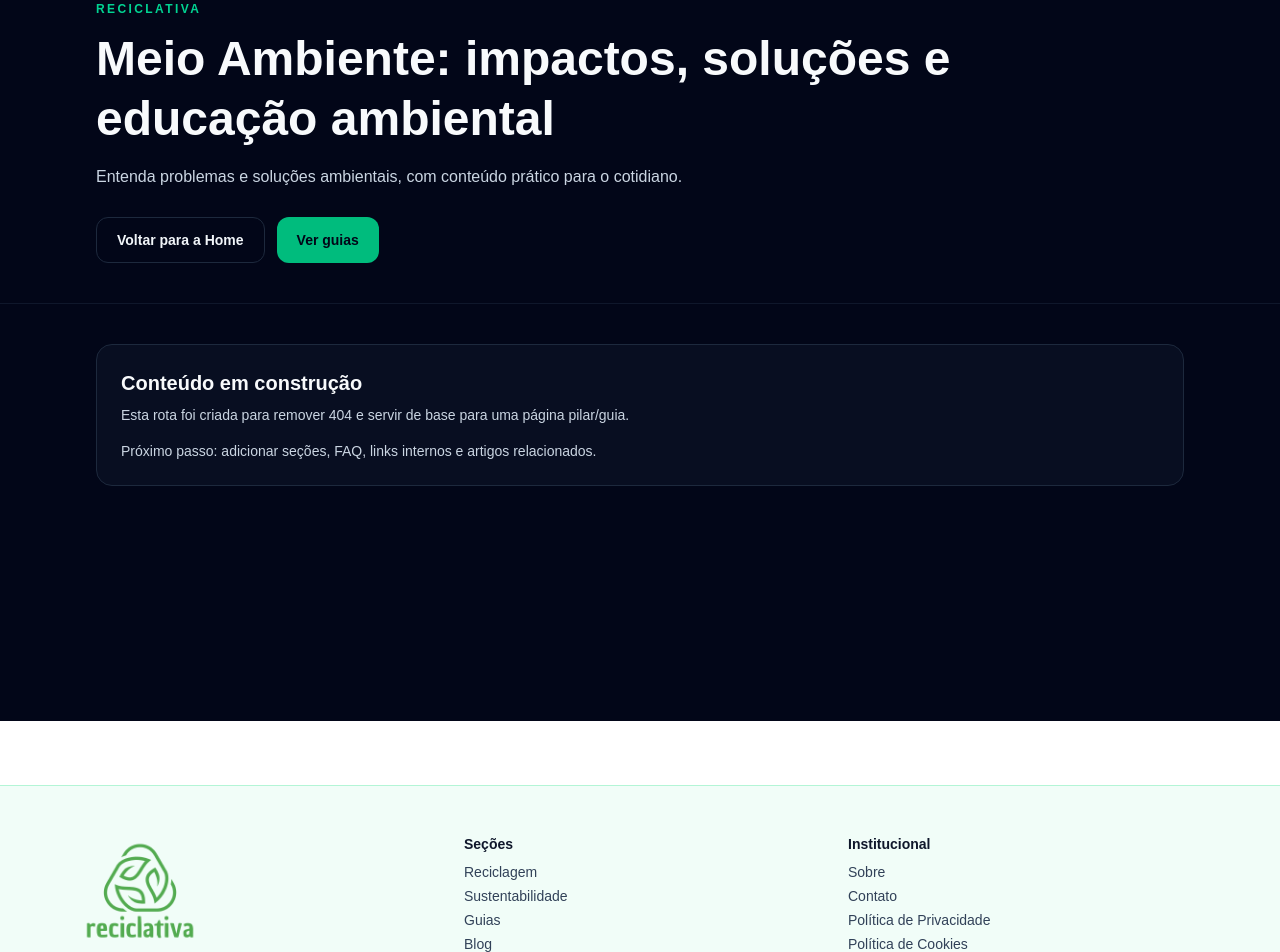
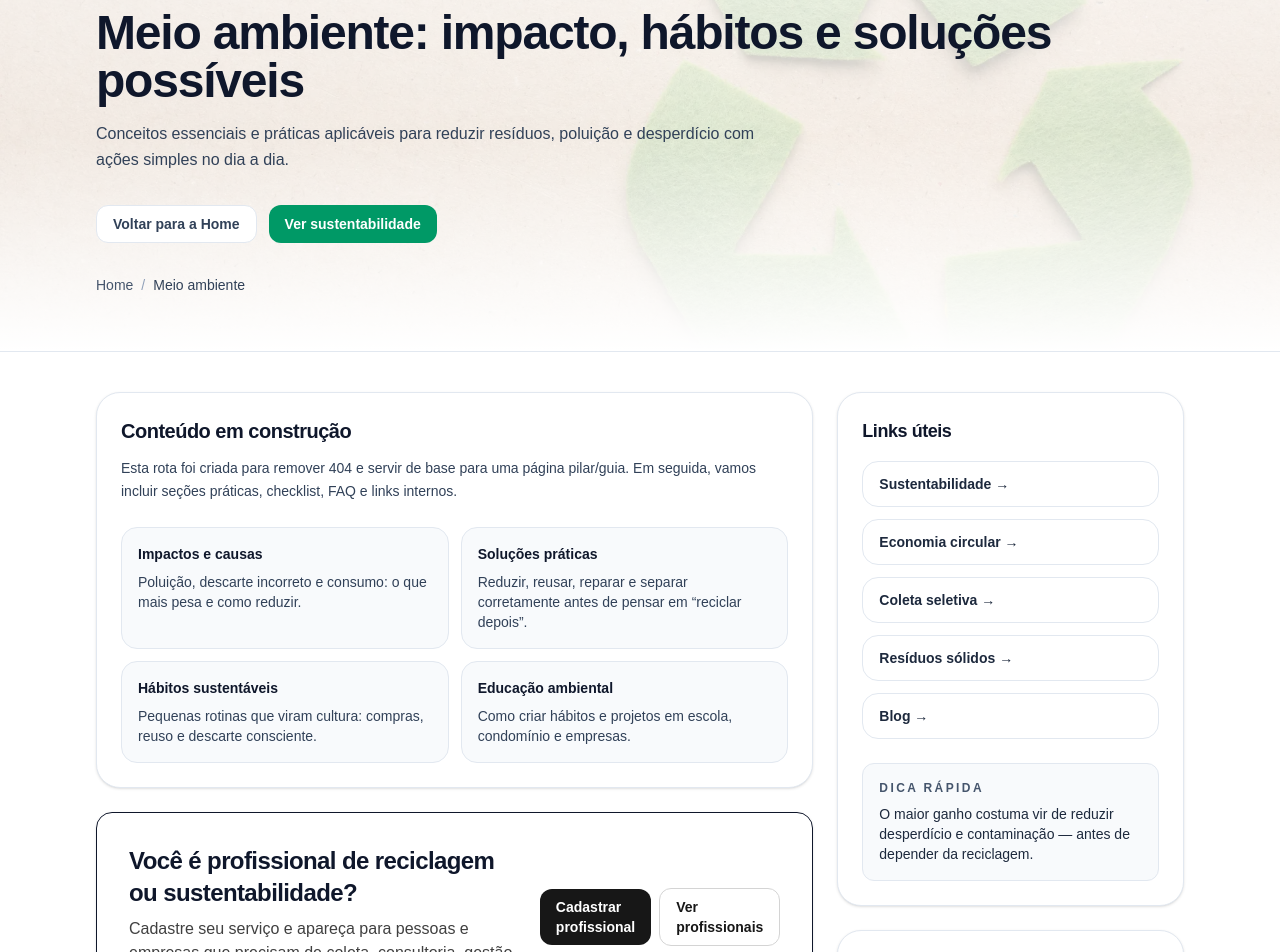
Before and after one commit to aieduardopompeu/reciclativa-portal, a Next.js app: page /meio-ambiente in a window 1280 px wide. Shown: the part 244-1196 px from the top of the page. Built offline with nearby package versions, Linux system fonts and the light colour scheme.

Commit message:
feat(meio-ambiente): padronizar layout no padrão sustentabilidade

```diff
--- a/src/app/meio-ambiente/page.tsx
+++ b/src/app/meio-ambiente/page.tsx
@@ -1,55 +1,213 @@
 import type { Metadata } from "next";
 import Link from "next/link";
+import AdCtaCard from "@/components/AdCtaCard";
+import ProfissionaisCta from "@/components/ctas/ProfissionaisCta";
 
 export const metadata: Metadata = {
   title: "Meio Ambiente | Reciclativa",
-  description: "Conteúdos sobre meio ambiente, impactos, soluções e educação ambiental com linguagem acessível.",
+  description:
+    "Meio ambiente: conceitos, impactos e práticas para reduzir resíduos, poluição e desperdício no dia a dia.",
   alternates: { canonical: "/meio-ambiente" },
+  openGraph: {
+    title: "Meio Ambiente | Reciclativa",
+    description:
+      "Conceitos, impactos e práticas para reduzir resíduos, poluição e desperdício.",
+    url: "/meio-ambiente",
+    type: "article",
+  },
 };
 
 export default function Page() {
   return (
-    <main className="min-h-screen bg-slate-950 text-slate-50">
-      <div className="border-b border-slate-900">
-        <div className="mx-auto w-full max-w-6xl px-4 pb-10 pt-16 sm:px-6 sm:pt-20 lg:px-8">
-          <p className="text-xs font-semibold uppercase tracking-[0.2em] text-emerald-400">
+    <main className="min-h-screen bg-white text-slate-900">
+      {/* HERO com imagem (padrão do site) */}
+      <header className="relative overflow-hidden border-b border-slate-200">
+        <div
+          className="absolute inset-0 bg-cover bg-center"
+          style={{ backgroundImage: "url('/hero.webp')" }}
+          aria-hidden
+        />
+        <div
+          className="absolute inset-0 bg-gradient-to-b from-white/85 via-white/75 to-white"
+          aria-hidden
+        />
+
+        <div className="relative mx-auto w-full max-w-6xl px-4 py-14 sm:px-6 lg:px-8">
+          <p className="text-xs font-semibold uppercase tracking-[0.2em] text-emerald-700">
             Reciclativa
           </p>
-          <h1 className="mt-3 text-3xl font-bold leading-tight text-slate-50 sm:text-5xl">
-            Meio Ambiente: impactos, soluções e educação ambiental
+
+          <h1 className="mt-4 text-4xl font-extrabold tracking-tight text-slate-900 sm:text-5xl">
+            Meio ambiente: impacto, hábitos e soluções possíveis
           </h1>
-          <p className="mt-4 max-w-3xl text-sm text-slate-300 sm:text-base">
-            Entenda problemas e soluções ambientais, com conteúdo prático para o cotidiano.
+
+          <p className="mt-4 max-w-2xl text-base leading-relaxed text-slate-700">
+            Conceitos essenciais e práticas aplicáveis para reduzir resíduos,
+            poluição e desperdício com ações simples no dia a dia.
           </p>
 
-          <div className="mt-7 flex flex-wrap gap-3">
+          <div className="mt-8 flex flex-wrap gap-3">
             <Link
               href="/"
-              className="inline-flex items-center justify-center rounded-xl border border-slate-800 bg-transparent px-5 py-3 text-sm font-semibold text-slate-100 transition hover:border-slate-700 hover:bg-slate-900"
+              className="inline-flex items-center justify-center rounded-xl border border-slate-200 bg-white px-4 py-2 text-sm font-semibold text-slate-700 transition hover:bg-slate-50"
             >
               Voltar para a Home
             </Link>
+
             <Link
-              href="/guias"
-              className="inline-flex items-center justify-center rounded-xl bg-emerald-500 px-5 py-3 text-sm font-semibold text-slate-950 transition hover:bg-emerald-400"
+              href="/sustentabilidade"
+              className="inline-flex items-center justify-center rounded-xl bg-emerald-600 px-4 py-2 text-sm font-semibold text-white transition hover:bg-emerald-500"
             >
-              Ver guias
+              Ver sustentabilidade
             </Link>
           </div>
+
+          {/* Breadcrumb simples */}
+          <nav className="mt-8 text-sm text-slate-600">
+            <ol className="flex flex-wrap gap-2">
+              <li>
+                <Link href="/" className="hover:underline">
+                  Home
+                </Link>
+              </li>
+              <li className="flex items-center gap-2">
+                <span className="text-slate-400">/</span>
+                <span className="font-medium text-slate-700">Meio ambiente</span>
+              </li>
+            </ol>
+          </nav>
         </div>
-      </div>
+      </header>
 
-      <div className="mx-auto w-full max-w-6xl px-4 py-10 sm:px-6 lg:px-8">
-        <div className="rounded-2xl border border-slate-800 bg-slate-900/50 p-6">
-          <h2 className="text-xl font-bold text-slate-50">Conteúdo em construção</h2>
-          <p className="mt-2 text-sm text-slate-300">
-            Esta rota foi criada para remover 404 e servir de base para uma página pilar/guia.
-          </p>
-          <p className="mt-4 text-sm text-slate-300">
-            Próximo passo: adicionar seções, FAQ, links internos e artigos relacionados.
-          </p>
+      {/* Conteúdo */}
+      <section className="mx-auto w-full max-w-6xl px-4 py-10 sm:px-6 lg:px-8">
+        <div className="grid grid-cols-1 gap-6 lg:grid-cols-3">
+          {/* Coluna principal */}
+          <div className="space-y-6 lg:col-span-2">
+            <div className="rounded-3xl border border-slate-200 bg-white p-6 shadow-sm">
+              <h2 className="text-xl font-extrabold tracking-tight text-slate-900">
+                Conteúdo em construção
+              </h2>
+              <p className="mt-3 text-sm leading-relaxed text-slate-700">
+                Esta rota foi criada para remover 404 e servir de base para uma
+                página pilar/guia. Em seguida, vamos incluir seções práticas,
+                checklist, FAQ e links internos.
+              </p>
+
+              <div className="mt-6 grid grid-cols-1 gap-3 sm:grid-cols-2">
+                <div className="rounded-2xl border border-slate-200 bg-slate-50 p-4">
+                  <p className="text-sm font-semibold text-slate-900">
+                    Impactos e causas
+                  </p>
+                  <p className="mt-2 text-sm text-slate-700">
+                    Poluição, descarte incorreto e consumo: o que mais pesa e
+                    como reduzir.
+                  </p>
+                </div>
+
+                <div className="rounded-2xl border border-slate-200 bg-slate-50 p-4">
+                  <p className="text-sm font-semibold text-slate-900">
+                    Soluções práticas
+                  </p>
+                  <p className="mt-2 text-sm text-slate-700">
+                    Reduzir, reusar, reparar e separar corretamente antes de
+                    pensar em “reciclar depois”.
+                  </p>
+                </div>
+
+                <div className="rounded-2xl border border-slate-200 bg-slate-50 p-4">
+                  <p className="text-sm font-semibold text-slate-900">
+                    Hábitos sustentáveis
+                  </p>
+                  <p className="mt-2 text-sm text-slate-700">
+                    Pequenas rotinas que viram cultura: compras, reuso e
+                    descarte consciente.
+                  </p>
+                </div>
+
+                <div className="rounded-2xl border border-slate-200 bg-slate-50 p-4">
+                  <p className="text-sm font-semibold text-slate-900">
+                    Educação ambiental
+                  </p>
+                  <p className="mt-2 text-sm text-slate-700">
+                    Como criar hábitos e projetos em escola, condomínio e
+                    empresas.
+                  </p>
+                </div>
+              </div>
+            </div>
+
+            {/* CTA Profissionais */}
+            <ProfissionaisCta />
+
+            {/* CTA Anuncie */}
+            <AdCtaCard />
+          </div>
+
+          {/* Sidebar */}
+          <aside className="space-y-6">
+            <div className="rounded-3xl border border-slate-200 bg-white p-6 shadow-sm">
+              <h3 className="text-lg font-extrabold tracking-tight text-slate-900">
+                Links úteis
+              </h3>
+
+              <div className="mt-4 space-y-3">
+                <Link
+                  href="/sustentabilidade"
+                  className="block rounded-2xl border border-slate-200 bg-white px-4 py-3 text-sm font-semibold text-slate-800 hover:bg-slate-50"
+                >
+                  Sustentabilidade →
+                </Link>
+                <Link
+                  href="/economia-circular"
+                  className="block rounded-2xl border border-slate-200 bg-white px-4 py-3 text-sm font-semibold text-slate-800 hover:bg-slate-50"
+                >
+                  Economia circular →
+                </Link>
+                <Link
+                  href="/coleta-seletiva"
+                  className="block rounded-2xl border border-slate-200 bg-white px-4 py-3 text-sm font-semibold text-slate-800 hover:bg-slate-50"
+                >
+                  Coleta seletiva →
+                </Link>
+                <Link
+                  href="/residuos-solidos"
+                  className="block rounded-2xl border border-slate-200 bg-white px-4 py-3 text-sm font-semibold text-slate-800 hover:bg-slate-50"
+                >
+                  Resíduos sólidos →
+                </Link>
+                <Link
+                  href="/blog"
+                  className="block rounded-2xl border border-slate-200 bg-white px-4 py-3 text-sm font-semibold text-slate-800 hover:bg-slate-50"
+                >
+                  Blog →
+                </Link>
+              </div>
+
+              <div className="mt-6 rounded-xl border border-slate-200 bg-slate-50 p-4">
+                <p className="text-xs font-semibold uppercase tracking-[0.2em] text-slate-600">
+                  Dica rápida
+                </p>
+                <p className="mt-2 text-sm text-slate-800">
+                  O maior ganho costuma vir de reduzir desperdício e contaminação
+                  — antes de depender da reciclagem.
+                </p>
+              </div>
+            </div>
+
+            <div className="rounded-3xl border border-slate-200 bg-white p-6 shadow-sm">
+              <h3 className="text-lg font-extrabold tracking-tight text-slate-900">
+                Próximos passos
+              </h3>
+              <ul className="mt-4 list-disc space-y-2 pl-5 text-sm text-slate-700">
+                <li>Adicionar FAQ (SEO) “o que é meio ambiente” + dúvidas comuns</li>
+                <li>Incluir checklist “comece hoje”</li>
+                <li>Linkar 6–10 conteúdos relacionados (blog/guias/pilares)</li>
+              </ul>
+            </div>
+          </aside>
         </div>
-      </div>
+      </section>
     </main>
   );
 }
```
